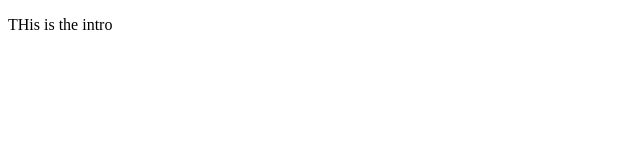
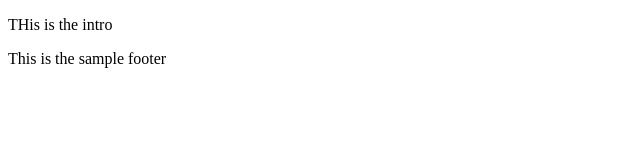
Before and after one commit to mugishaAIMABLE/gitExercise2, a plain HTML site: page index.html in a window 1280 px wide. Shown: the whole page, without its empty margins (0-640 px from the left). Drawn offline with Linux system fonts and the light colour scheme.

Commit message:
footer added

```diff
--- a/index.html
+++ b/index.html
@@ -7,5 +7,6 @@
 </head>
 <body>
     <p>THis is the intro</p>
+    <footer>This is the sample footer</footer>
 </body>
 </html>
```
